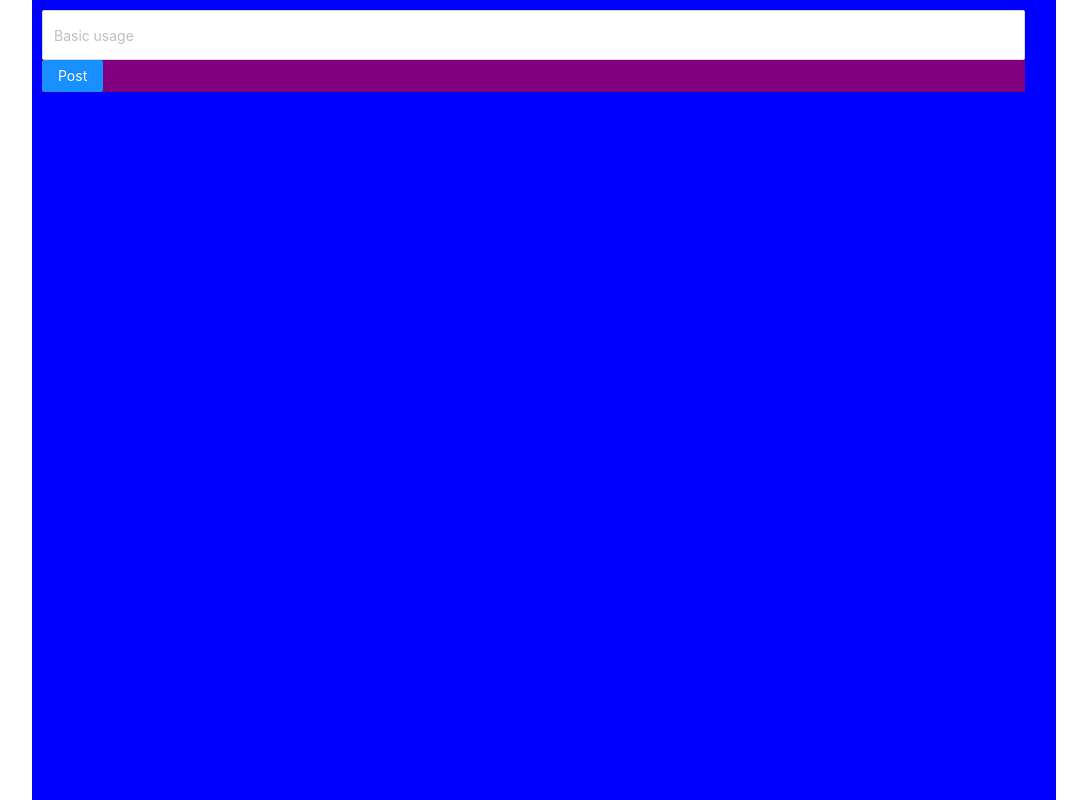
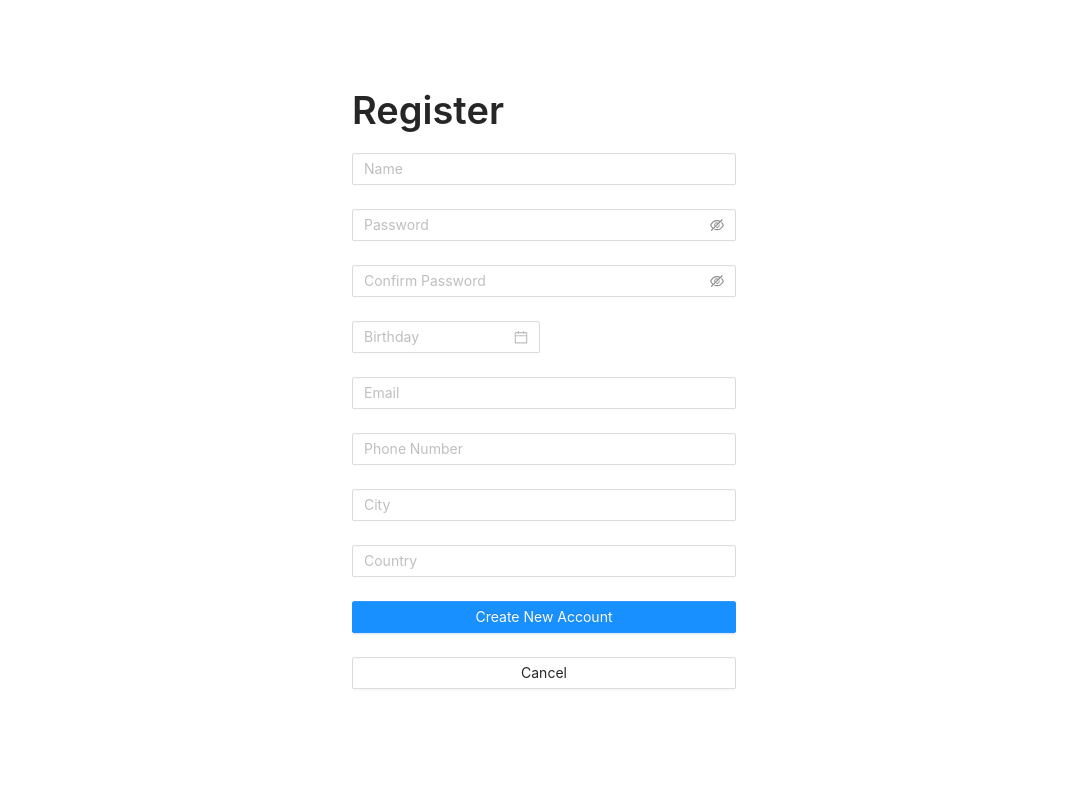
Before and after one commit to CharlotteChng/TT3_10, a React (Create React App) app in the folder client/: page /register in a window 1280 px wide. Before the commit this address led to /. Shown: the top 800 px of the page, without its empty margins (96-1183 px from the left). Built offline with nearby package versions, Linux system fonts and the light colour scheme.

Commit message:
Added registering of user.

```diff
--- a/client/src/pages/LoginPage.js
+++ b/client/src/pages/LoginPage.js
@@ -1,13 +1,14 @@
 import React, { Component } from 'react';
+import { Link, withRouter } from 'react-router-dom';
 
 import { Button, Form, Input, Typography } from 'antd';
 
 import LoginStore from '../stores/LoginStore';
 
-const { Text } = Typography;
+const { Text, Title } = Typography;
 const { Password } = Input;
 
-export default class LoginPage extends Component {
+class LoginPage extends Component {
   constructor(props) {
     super(props);
 
@@ -17,8 +18,8 @@ export default class LoginPage extends Component {
   }
 
   onFinish = (values) => {
-    if (!values.username) {
-      this.setState({ error: 'Please enter username!' });
+    if (!values.name) {
+      this.setState({ error: 'Please enter name!' });
       return;
     }
 
@@ -28,22 +29,23 @@ export default class LoginPage extends Component {
     }
 
     LoginStore
-      .Login(values.username, values.password)
+      .Login(values.name, values.password)
       .then(() => {
-        this.setState({ error: '' })
+        this.setState({ error: '' });
+        this.props.history.replace('/');
       })
       .catch(error => this.setState({ error }));
   }
 
   render() {
     return (
+      <>
         <Form onFinish={this.onFinish} style={{ position: 'absolute', left: '50%', top: '50%', transform: 'translate(-50%, -50%)', minWidth: '300', width: '30%' }}>
-        <Form.Item
-          name='username'>
-          <Input placeholder='Username' />
+          <Title>Log In</Title>
+          <Form.Item name='name'>
+            <Input placeholder='name' />
           </Form.Item>
-        <Form.Item
-          name='password'>
+          <Form.Item name='password'>
             <Password placeholder='Password' />
           </Form.Item>
           <Text type='danger'>{this.state.error}</Text>
@@ -51,9 +53,12 @@ export default class LoginPage extends Component {
             <Button type='primary' htmlType='submit' style={{ width: '100%' }}>Log In</Button>
           </Form.Item>
           <Form.Item>
-          <Button style={{ width: '100%' }}>Create New Account</Button>
+            <Button style={{ width: '100%' }}><Link to='/register'>Create New Account</Link></Button>
           </Form.Item>
         </Form>
+      </>
     );
   }
 }
+
+export default withRouter(LoginPage);
--- /dev/null
+++ b/client/src/pages/RegisterPage.js
@@ -0,0 +1,112 @@
+import React, { Component } from 'react';
+import { withRouter } from 'react-router-dom';
+
+import { Button, DatePicker, Form, Input, Typography } from 'antd';
+
+import LoginStore from '../stores/LoginStore';
+
+const { Text, Title } = Typography;
+const { Password } = Input;
+
+class RegisterPage extends Component {
+  constructor(props) {
+    super(props);
+
+    this.state = {
+      error: ''
+    }
+  }
+
+  onFinish = (values) => {
+    if (!values.name) {
+      this.setState({ error: 'Please enter name!' });
+      return;
+    }
+
+    if (!values.password) {
+      this.setState({ error: 'Please enter password!' });
+      return;
+    }
+
+    if (!values.password2) {
+      this.setState({ error: 'Please enter password again!' });
+      return;
+    }
+
+    if (!values.birthday) {
+      this.setState({ error: 'Please enter birthday!' });
+      return;
+    }
+
+    if (!values.email) {
+      this.setState({ error: 'Please enter email!' });
+      return;
+    }
+
+    if (!values.phone) {
+      this.setState({ error: 'Please enter phone number!' });
+      return;
+    }
+
+    if (!values.city) {
+      this.setState({ error: 'Please enter city!' });
+      return;
+    }
+
+    if (!values.country) {
+      this.setState({ error: 'Please enter country!' });
+      return;
+    }
+
+    LoginStore
+      .Register(values.name, values.password, values.birthday.unix(), values.email, values.phone, values.city, values.country)
+      .then(() => this.props.history.push('/login'))
+      .catch(error => this.setState({ error }));
+  }
+
+  onCancel = () => {
+    this.props.history.replace('/login');
+  }
+
+  render() {
+    const url = 'https://preview.redd.it/jjvqtw9iapb81.gif?format=mp4&s=e333e78478df813b5b18ecd0905efc8b00ae210c';
+    return (
+      <Form onFinish={this.onFinish} style={{ position: 'absolute', left: '50%', top: '50%', transform: 'translate(-50%, -50%)', minWidth: '300', width: '30%' }}>
+        <Title>Register</Title>
+        <Form.Item name='name'>
+          <Input placeholder='Name' />
+        </Form.Item>
+        <Form.Item name='password'>
+          <Password placeholder='Password' />
+        </Form.Item>
+        <Form.Item name='password2'>
+          <Password placeholder='Confirm Password' />
+        </Form.Item>
+        <Form.Item name='birthday'>
+          <DatePicker placeholder='Birthday' />
+        </Form.Item>
+        <Form.Item name='email'>
+          <Input placeholder='Email' />
+        </Form.Item>
+        <Form.Item name='phone'>
+          <Input placeholder='Phone Number' />
+        </Form.Item>
+        <Form.Item name='city'>
+          <Input placeholder='City' />
+        </Form.Item>
+        <Form.Item name='country'>
+          <Input placeholder='Country' />
+        </Form.Item>
+        <Text type='danger'>{this.state.error}</Text>
+        <Form.Item>
+          <Button type='primary' htmlType='submit' style={{ width: '100%' }}>Create New Account</Button>
+        </Form.Item>
+        <Form.Item>
+          <Button onClick={this.onCancel} style={{ width: '100%' }}>Cancel</Button>
+        </Form.Item>
+      </Form>
+    );
+  }
+}
+
+export default withRouter(RegisterPage);
--- a/client/src/pages/RootPage/AuthenticationChecker.js
+++ b/client/src/pages/RootPage/AuthenticationChecker.js
@@ -12,16 +12,13 @@ class AuthenticationChecker extends Component {
   render() {
     const { pathname } = this.props.location;
     if (!allRoutes.some(route => matchPath(pathname, { path: route.path, exact: true }))) {
-      console.log('A');
       return <Redirect to='/' />;
     }
     else if (unauthenticatedRoutes.some(route => matchPath(pathname, { path: route.path, exact: true }))) {
-      console.log('B');
       return null;
     }
-    else if (!LoginStore.IsLoggedIn()) {
-      console.log('C');
-      return <Redirect to='/' />;
+    else if (authenticatedRoutes.some(route => matchPath(pathname, { path: route.path, exact: true })) && !LoginStore.IsLoggedIn()) {
+      return <Redirect to='/login' />;
     }
     return null;
   }
--- a/client/src/pages/RootPage/Routes.js
+++ b/client/src/pages/RootPage/Routes.js
@@ -1,9 +1,11 @@
 import FeedsPage from '../FeedsPage';
 import HomePage from '../HomePage';
 import LoginPage from '../LoginPage';
+import RegisterPage from '../RegisterPage';
 
 export const unauthenticatedRoutes = [
   { path: '/login', component: <LoginPage /> },
+  { path: '/register', component: <RegisterPage /> },
 ];
 
 export const authenticatedRoutes = [
--- a/client/src/stores/LoginStore.js
+++ b/client/src/stores/LoginStore.js
@@ -3,7 +3,6 @@ const testUser = [
     id: 1,
     name: 'test',
     password: 'test',
-    age: 20,
     birthday: 1642658274,
     email: 'aaa@gmail.com',
     phone: '000000',
@@ -16,27 +15,27 @@ const loggedInUserKey = 'logged-in-user';
 
 class LoginStore {
   IsLoggedIn() {
-    let user = window.sessionStorage.getItem(loggedInUserKey);
-    return user;
+    let user = sessionStorage.getItem(loggedInUserKey);
+    return user !== undefined || user != 0;
   }
 
   GetMe() {
-    let id = window.sessionStorage.getItem(loggedInUserKey);
-    const user = testUser.find(user => user.id === id);
+    let id = sessionStorage.getItem(loggedInUserKey);
+    const user = testUser.find(user => user.id == id);
     return user;
   }
 
   GetUser(id) {
-    const user = testUser.find(user => user.id === id);
+    const user = testUser.find(user => user.id == id);
     return user;
   }
 
-  Login(username, password) {
+  Login(name, password) {
     return new Promise((resolve, reject) => {
-      let found = testUser.find(user => user.name === username && user.password === password);
+      let found = testUser.find(user => user.name === name && user.password === password);
 
       if (found) {
-        window.sessionStorage.setItem(loggedInUserKey, found.id);
+        sessionStorage.setItem(loggedInUserKey, found.id);
         resolve();
       }
       else {
@@ -45,8 +44,32 @@ class LoginStore {
     });
   }
 
+  Register(name, password, birthday, email, phone, city, country) {
+    return new Promise((resolve, reject) => {
+      let found = testUser.find(user => user.name === name && user.password === password);
+
+      if (found) {
+        reject('User already found!');
+      }
+      else {
+        testUser.push({
+          id: testUser[testUser.length - 1],
+          name,
+          password,
+          birthday,
+          email,
+          phone,
+          city,
+          country
+        });
+
+        resolve();
+      }
+    });
+  }
+
   Logout() {
-
+    sessionStorage.removeItem(loggedInUserKey);
   }
 }
 
```
Lines whose indentation alone changed are shown as unchanged.
